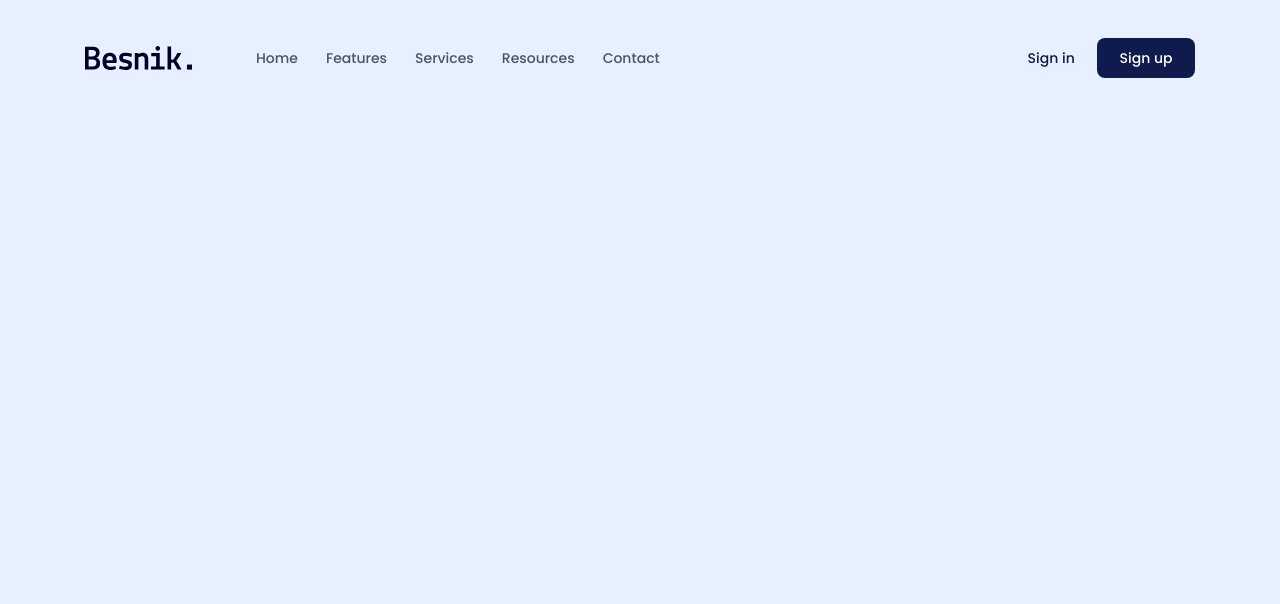
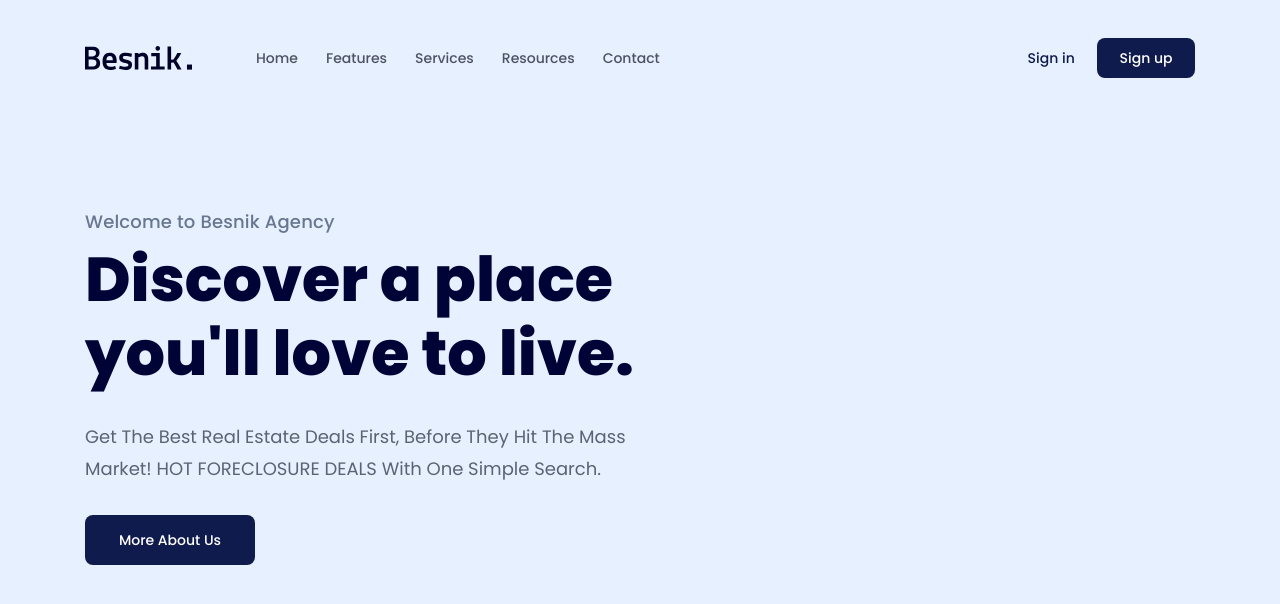
Before and after one commit to d4tnq/landing-page-project-01, a plain HTML site: page index.html in a window 1280 px wide. Drawn offline with Linux system fonts and the light colour scheme.

Commit message:
add hero

```diff
--- a/assets/css/styles.css
+++ b/assets/css/styles.css
@@ -86,3 +86,40 @@ a {
     padding: 13px 16px;
     margin-left: 18px;
 }
+
+.hero {
+    margin-top: 130px;
+}
+
+.hero .sub-title {
+    color: #687690;
+    font-size: 1.8rem;
+    font-weight: 500;
+    letter-spacing: 0.18px;
+    line-height: normal;
+}
+
+.hero .title {
+    margin-top: 8px;
+    color: #000336;
+    font-size: 6.2rem;
+    font-weight: 700;
+    line-height: 1.19;
+}
+
+.hero .info {
+    width: 50%;
+}
+
+.hero .desc {
+    margin: 30px 0;
+    color: #5a6473;
+    font-size: 1.8rem;
+    font-weight: 400;
+    line-height: 1.78;
+    text-transform: capitalize;
+}
+
+.hero-cta {
+    min-width: 170px;
+}
--- a/index.html
+++ b/index.html
@@ -30,6 +30,21 @@
                             <a href="#!" class="btn action-btn">Sign up</a>
                         </div>
                     </nav>
+                    <div class="hero">
+                        <div class="info">
+                            <p class="sub-title">Welcome to Besnik Agency</p>
+                            <h1 class="title">
+                                Discover a place you'll love to live.
+                            </h1>
+                            <p class="desc">
+                                get the best real estate deals first, before
+                                they hit the mass market! HOT FORECLOSURE DEALS
+                                with one simple search.
+                            </p>
+                            <!-- Call to action -->
+                            <a href="#!" class="btn hero-cta">More About Us</a>
+                        </div>
+                    </div>
                 </div>
             </header>
         </main>
```
